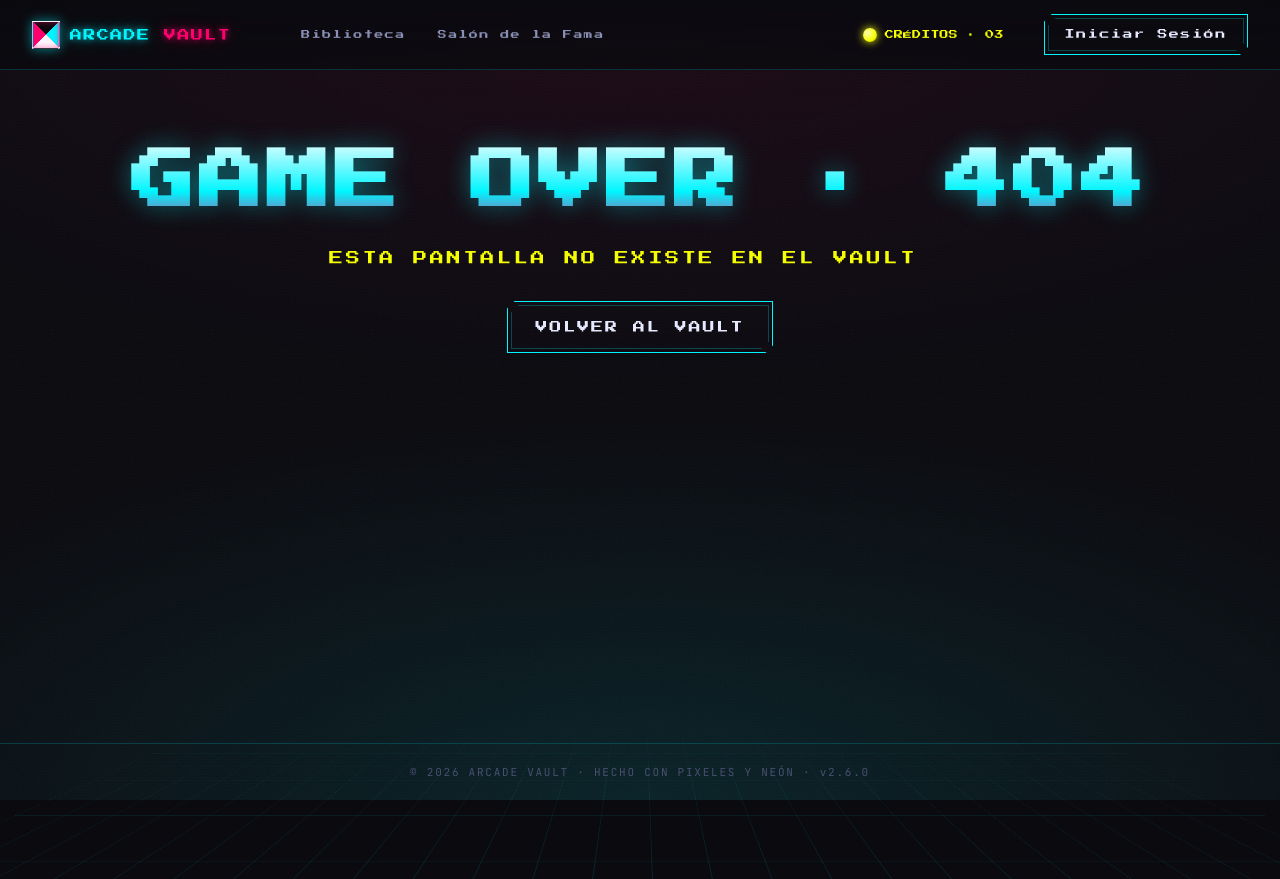
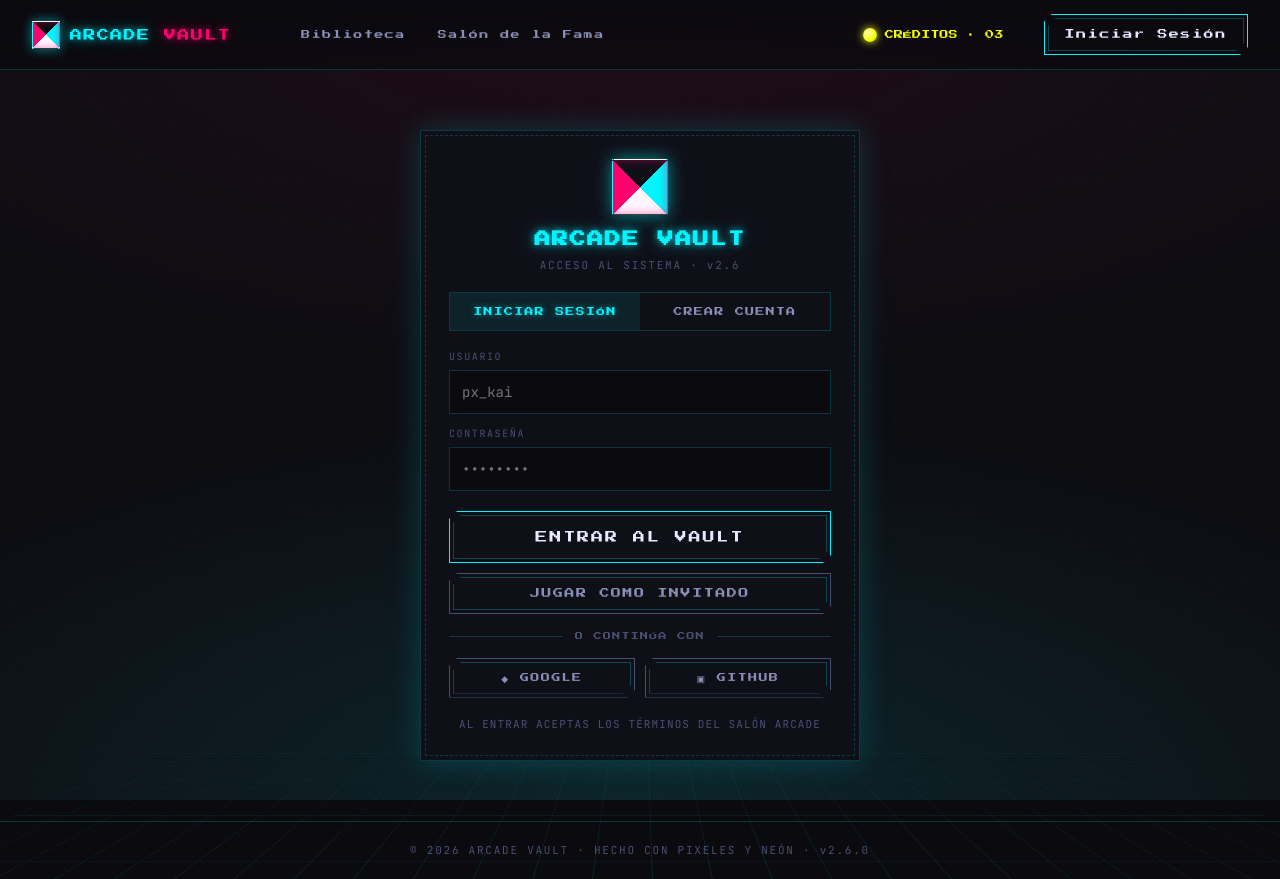
Before and after one commit to david-carbayo/arcade-vault, a Next.js app: page /acceso in a window 1280 px wide. Before the commit this address had no page. Before the commit the page ends 800 px from the top, so only its background shows below. Built offline with nearby package versions, Linux system fonts and the light colour scheme.

Commit message:
spec-01-step-07

```diff
--- /dev/null
+++ b/app/acceso/page.tsx
@@ -0,0 +1,73 @@
+import type { Metadata } from "next";
+import Link from "next/link";
+
+export const metadata: Metadata = {
+  title: "Acceso",
+};
+
+export default function Acceso() {
+  return (
+    <div className="av-auth-wrap fade-in">
+      <div className="auth-card">
+        <div className="auth-header">
+          <div className="mark"></div>
+          <h2 className="neon-cyan">ARCADE VAULT</h2>
+          <div
+            className="mono"
+            style={{ fontSize: 11, color: "var(--ink-faint)", letterSpacing: "0.16em", marginTop: 6 }}
+          >
+            ACCESO AL SISTEMA · v2.6
+          </div>
+        </div>
+
+        <div className="auth-tabs">
+          <button type="button" className="on">
+            INICIAR SESIÓN
+          </button>
+          <button type="button">CREAR CUENTA</button>
+        </div>
+
+        <form>
+          <div className="field">
+            <label htmlFor="usuario">Usuario</label>
+            <input id="usuario" placeholder="px_kai" autoComplete="off" />
+          </div>
+          <div className="field">
+            <label htmlFor="contrasena">Contraseña</label>
+            <input id="contrasena" type="password" placeholder="••••••••" autoComplete="off" />
+          </div>
+
+          <button className="btn lg" type="button" style={{ width: "100%", marginTop: 8 }}>
+            ENTRAR AL VAULT
+          </button>
+        </form>
+
+        <Link href="/" className="btn ghost" style={{ width: "100%", marginTop: 10 }}>
+          JUGAR COMO INVITADO
+        </Link>
+
+        <div className="auth-divider">O CONTINÚA CON</div>
+        <div className="social">
+          <button className="btn ghost" type="button">
+            ◆  GOOGLE
+          </button>
+          <button className="btn ghost" type="button">
+            ▣  GITHUB
+          </button>
+        </div>
+
+        <div
+          style={{
+            marginTop: 18,
+            textAlign: "center",
+            fontSize: 11,
+            color: "var(--ink-faint)",
+            letterSpacing: "0.1em",
+          }}
+        >
+          AL ENTRAR ACEPTAS LOS TÉRMINOS DEL SALÓN ARCADE
+        </div>
+      </div>
+    </div>
+  );
+}
```
